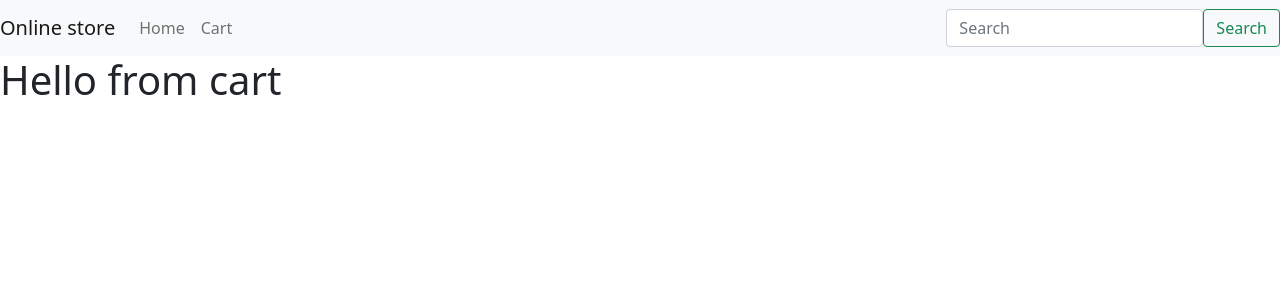
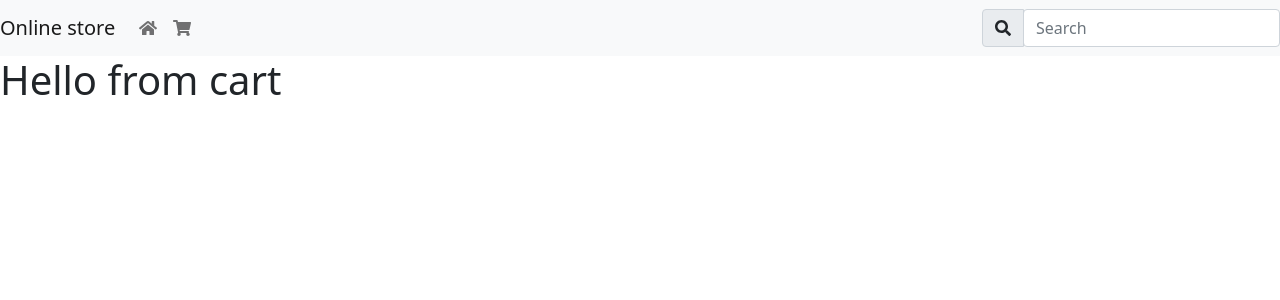
Before and after one commit to SirMunyex/Nextjs-shoppingcart-template, a Next.js app: page /cart in a window 1280 px wide. Shown: the top 300 px of the page. Built offline with nearby package versions, Linux system fonts and the light colour scheme.

Commit message:
Adding redux, store, reducers, actions fro cart feature

```diff
--- a/components/layout.js
+++ b/components/layout.js
@@ -1,12 +1,15 @@
-import { Navbar, Nav, Form, FormControl, Button } from "react-bootstrap";
+import { Navbar, Nav, Form, FormControl, Button, InputGroup, ButtonToolbar } from "react-bootstrap";
 import 'bootstrap/dist/css/bootstrap.min.css';
+import { useSelector } from "react-redux";
 
 export default function Layout({ children }) {
+
+    const count = useSelector((state) => state.counter.items);
     return (
       <div>
 
         <Navbar bg="light" expand="lg">
-          <Navbar.Brand href="#">Online store</Navbar.Brand>
+          <Navbar.Brand>Online store</Navbar.Brand>
           <Navbar.Toggle aria-controls="navbarScroll" />
           <Navbar.Collapse id="navbarScroll">
           <Nav
@@ -14,10 +17,26 @@ export default function Layout({ children }) {
             style={{ maxHeight: '100px' }}
             navbarScroll
           >
-          <Nav.Link href="/">Home</Nav.Link>
-          <Nav.Link href="/cart">Cart</Nav.Link>
+          <Nav.Link href="/">
+            <i className="fas fa-home"></i>
+          </Nav.Link>
+
+          <Nav.Link href="/cart">
+            <i className="fas fa-shopping-cart"></i>
+          </Nav.Link>
+
          </Nav>
   </Navbar.Collapse>
+
+
+  <ButtonToolbar
+    className="justify-content-between"
+    aria-label="Toolbar with Button groups"
+  >
+  <InputGroup>
+    <InputGroup.Text id="btnGroupAddon2">
+      <icon className="fas fa-search"></icon>
+    </InputGroup.Text>
     <Form className="d-flex" action="/search">
       <FormControl
         type="search"
@@ -25,9 +44,13 @@ export default function Layout({ children }) {
         className="mr-2"
         aria-label="Search"
         name="product"
+        aria-describedby="btnGroupAddon2"
       />
-      <Button type="submit" variant="outline-success">Search</Button>
     </Form>
+
+  </InputGroup>
+  </ButtonToolbar>
+
 </Navbar>
 
          {children}
--- /dev/null
+++ b/features/counter/counterSlice.js
@@ -0,0 +1,49 @@
+import { createSlice } from '@reduxjs/toolkit'
+
+export const counterSlice = createSlice({
+  name: 'counter',
+  initialState: {
+    value: 0,
+    items: [],
+  },
+  reducers: {
+    increment: (state) => {
+      // Redux Toolkit allows us to write "mutating" logic in reducers. It
+      // doesn't actually mutate the state because it uses the Immer library,
+      // which detects changes to a "draft state" and produces a brand new
+      // immutable state based off those changes
+      state.value += 1
+    },
+    decrement: (state) => {
+      state.value -= 1
+    },
+    incrementByAmount: (state, action) => {
+
+      state.value += action.payload
+    },
+    addToCart: (state, action) => {
+
+      if(state.items.length > 0){
+
+        // Check if the product is already addded to the cart
+        const check = state.items.some( obj => obj.id == action.payload._id );
+
+        if(!check){
+            state.items.push({id: action.payload._id, count:1});
+        }else{
+            const index = state.items.map( e => e.id ).indexOf(action.payload._id);
+            state.items[index].count += 1;
+        }
+
+      }else{
+        state.items.push({id: action.payload._id, count:1});
+      }
+
+    }
+  },
+})
+
+// Action creators are generated for each case reducer function
+export const { increment, decrement, incrementByAmount, addToCart } = counterSlice.actions
+
+export default counterSlice.reducer
--- a/package.json
+++ b/package.json
@@ -10,11 +10,13 @@
   },
   "dependencies": {
     "@fortawesome/fontawesome-free": "^5.15.4",
+    "@reduxjs/toolkit": "^1.6.1",
     "bootstrap": "^5.0.2",
     "next": "11.0.1",
     "react": "17.0.2",
     "react-bootstrap": "^2.0.0-beta.4",
-    "react-dom": "17.0.2"
+    "react-dom": "17.0.2",
+    "react-redux": "^7.2.4"
   },
   "devDependencies": {
     "eslint": "7.31.0",
--- a/pages/_app.js
+++ b/pages/_app.js
@@ -1,11 +1,18 @@
 import '../styles/globals.css'
 import Layout from '../components/layout';
 import '@fortawesome/fontawesome-free/js/all.js';
+import { Provider } from 'react-redux';
+import store from '../store';
 
 function MyApp({ Component, pageProps }) {
-  return <Layout>
+
+  return (
+    <Provider store={store}>
+         <Layout>
           <Component {...pageProps} />
          </Layout>
+    </Provider>
+  )
 }
 
 export default MyApp
--- /dev/null
+++ b/store.js
@@ -0,0 +1,8 @@
+import { configureStore } from '@reduxjs/toolkit'
+import counterReducer from './features/counter/counterSlice'
+
+export default configureStore({
+  reducer: {
+    counter: counterReducer,
+  },
+})
```
Also changed, not shown: pages/index.js (+6 -2 lines), 1 other file (tests, documents, lock files or other folders). Lines whose indentation alone changed are shown as unchanged.
